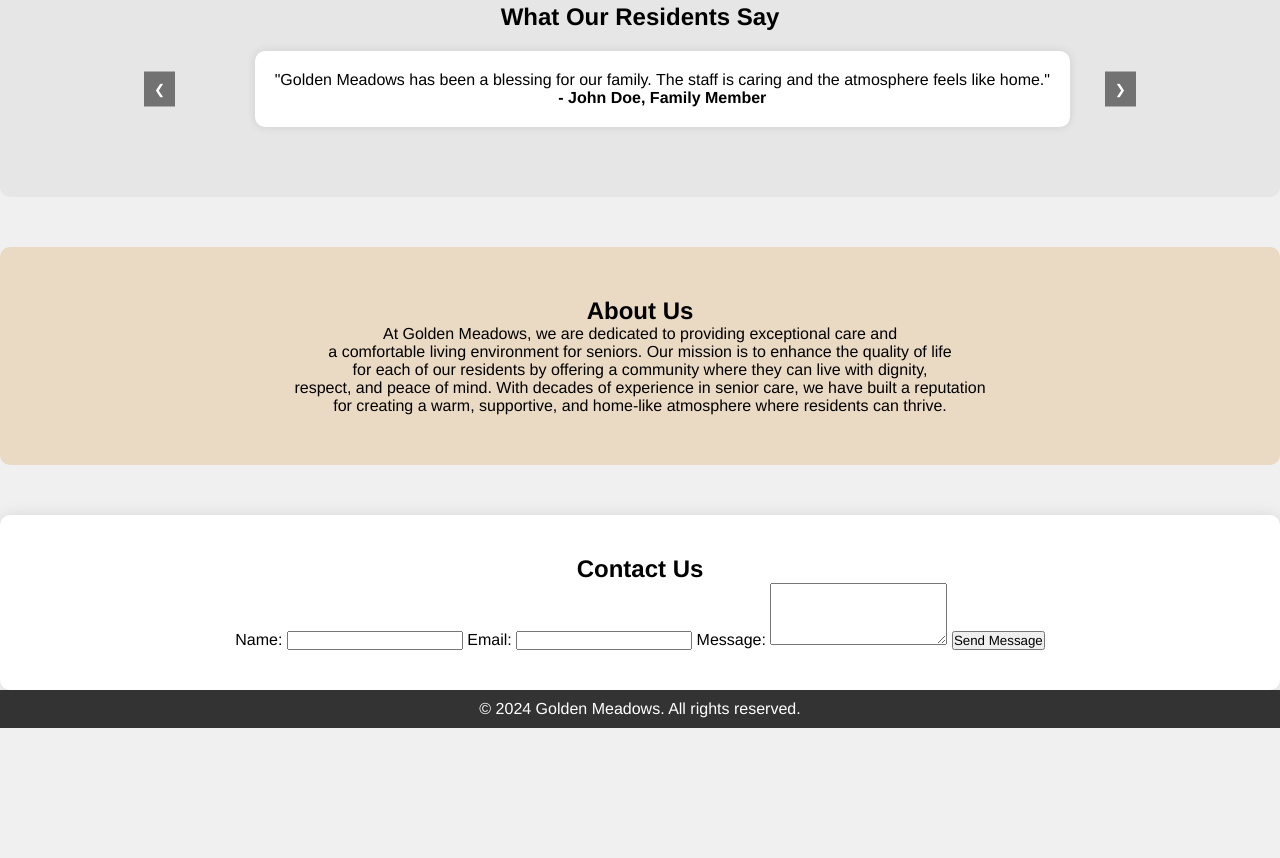
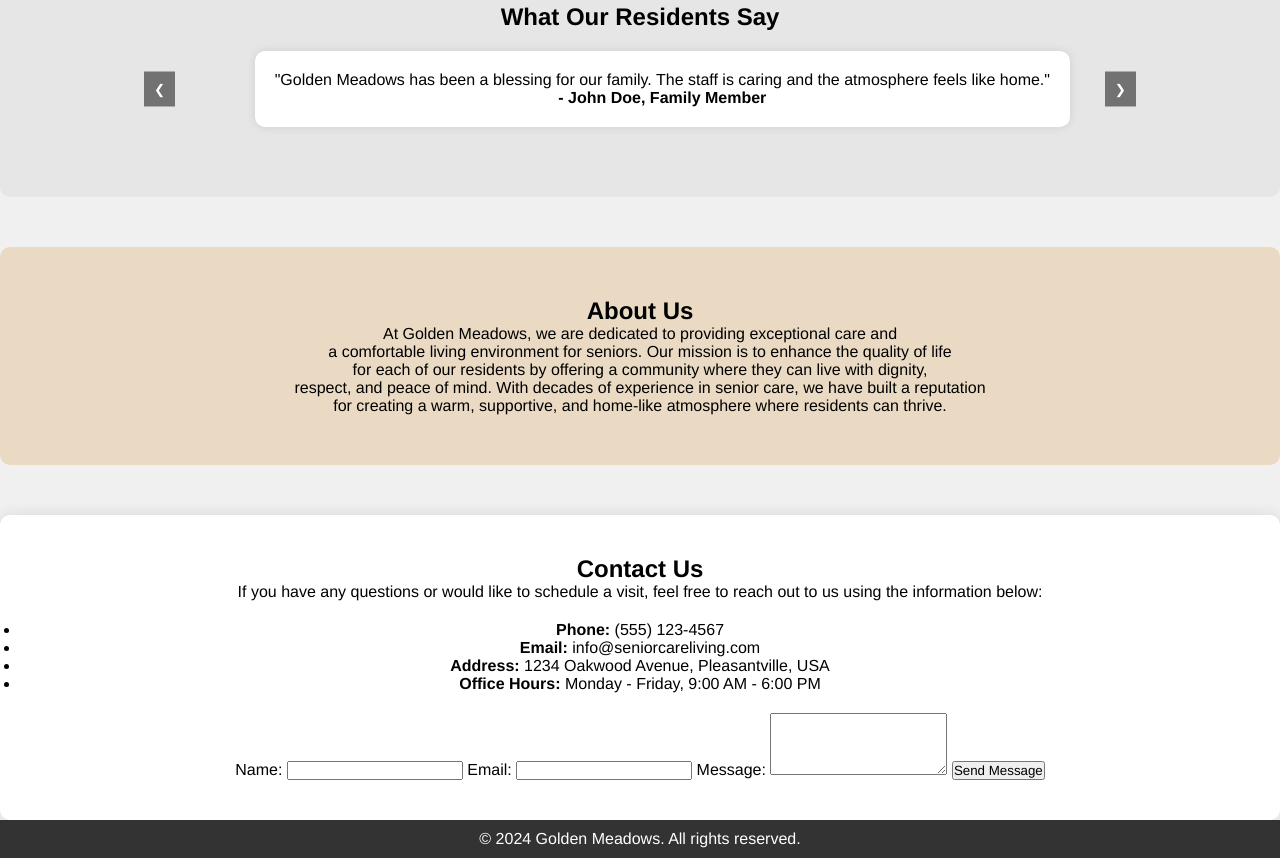
Before and after one commit to adsupnow/tcc_demo_site_srl, a plain HTML site: page index.html in a window 1280 px wide. Shown: the part 1868-2726 px from the top of the page. Before the commit the page ends 2596 px from the top, so only its background shows below. Drawn offline with nearby package versions, Linux system fonts and the light colour scheme.

Commit message:
Added to the contact us section

```diff
--- a/index.html
+++ b/index.html
@@ -148,6 +148,22 @@
 
     <section id="contact">
       <h2>Contact Us</h2>
+      <p>
+        If you have any questions or would like to schedule a visit, feel free
+        to reach out to us using the information below:
+      </p>
+
+      <ul>
+        <li><strong>Phone:</strong> (555) 123-4567</li>
+        <li><strong>Email:</strong> info@seniorcareliving.com</li>
+        <li>
+          <strong>Address:</strong> 1234 Oakwood Avenue, Pleasantville, USA
+        </li>
+        <li>
+          <strong>Office Hours:</strong> Monday - Friday, 9:00 AM - 6:00 PM
+        </li>
+      </ul>
+
       <form>
         <label for="name">Name:</label>
         <input type="text" id="name" name="name" required />
--- a/style.css
+++ b/style.css
@@ -216,6 +216,10 @@ button.next:hover {
   box-shadow: 0 0 15px rgba(0, 0, 0, 0.1);
 }
 
+#contact ul {
+  margin: 20px 0;
+}
+
 footer {
   background-color: #333;
   color: #fff;
```
